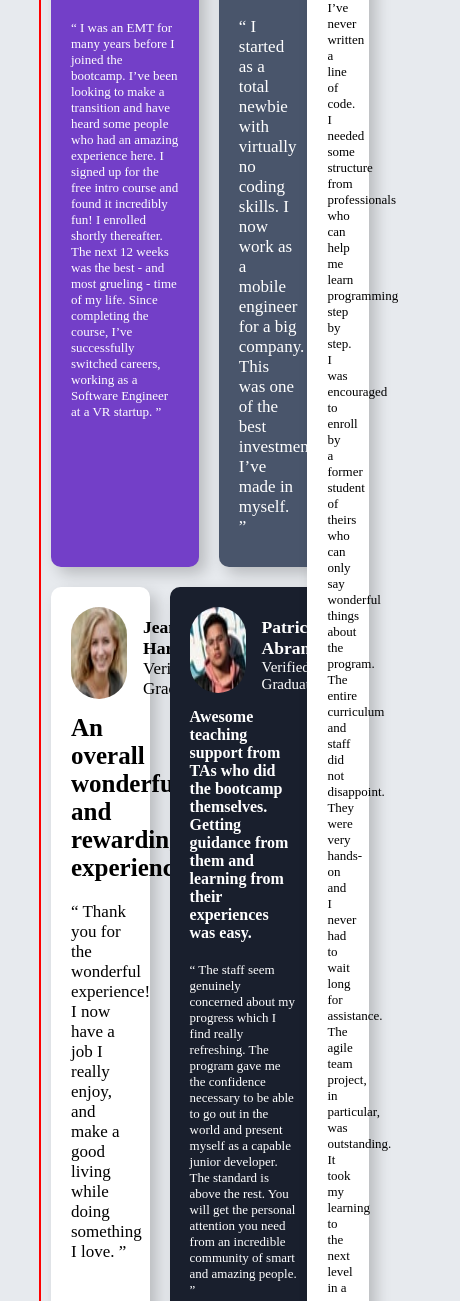
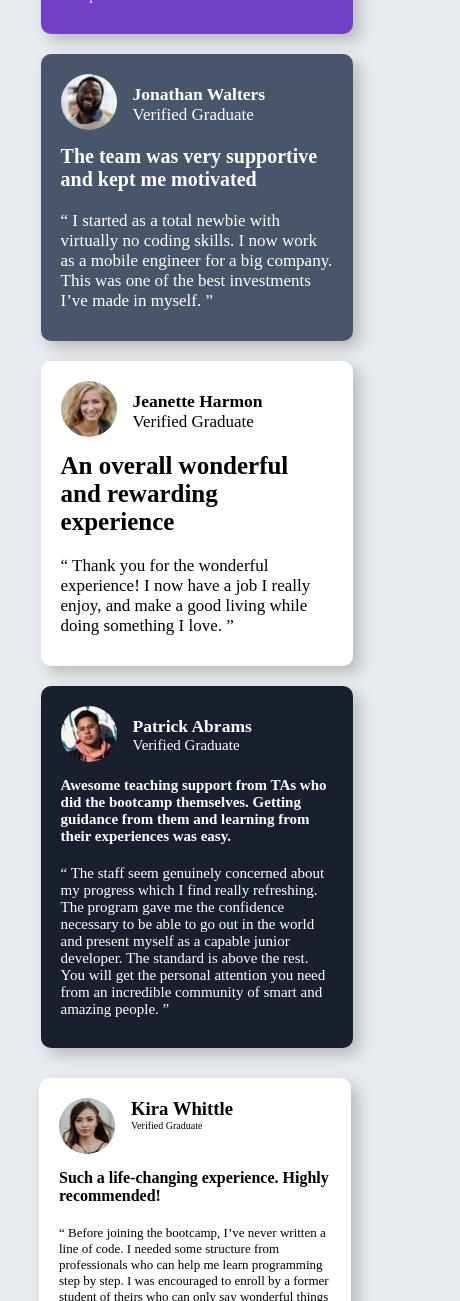
Before and after one commit to Opnex/testimonial-progress1, a plain HTML site: page index.html in a window 390 px wide. Shown: the part 379-1680 px from the top of the page, 460 px wide, since content can reach past the window. Drawn offline with Linux system fonts and the light colour scheme.

Commit message:
last edit

```diff
--- a/styles.css
+++ b/styles.css
@@ -9,7 +9,7 @@ body {
 
 
 .main-section {
-    border: 2px solid red;
+    /* border: 2px solid red; */
     width: 80%;
     margin: 30px auto;
     display: flex;
@@ -34,7 +34,6 @@ body {
 .kira-text p {
     font-size: 10px;
 }
-
 
 .dan-jona {
     /* border: 2px solid blue; */
@@ -126,3 +125,50 @@ body {
     margin: 10px;
     color: #fff;
 }
+.pat-con h4 {
+    font-size: 15px;
+}
+.pat-con p {
+    font-size: 15px;
+}
+
+
+@media screen and (max-width:768px) {
+    .main-section {
+        width: 100%;
+        display: flex;
+        flex-direction: column;
+    }
+    .dan-jona {
+        /* border: 2px solid blue; */
+        width: 100%;
+        display: flex;
+        flex-direction: column;
+    }
+    .jean-pat {
+        /* border: 2px solid green; */
+        width: 100%;
+        display: flex;
+        flex-direction: column;
+    }
+    .dan-con {
+        width: 100%;
+        margin-left: 13%;
+    }
+    .jona-con {
+        width: 100%;
+        margin-left: 13%;
+    }
+    .jean-con {
+        width: 100%;
+        margin-left: 13%;
+    }
+    .pat-con {
+        width: 100%;
+        margin-left: 13%;
+    }
+    .kira-con {
+        width: 80%;
+        margin-left: 10%;
+    }
+}
```
